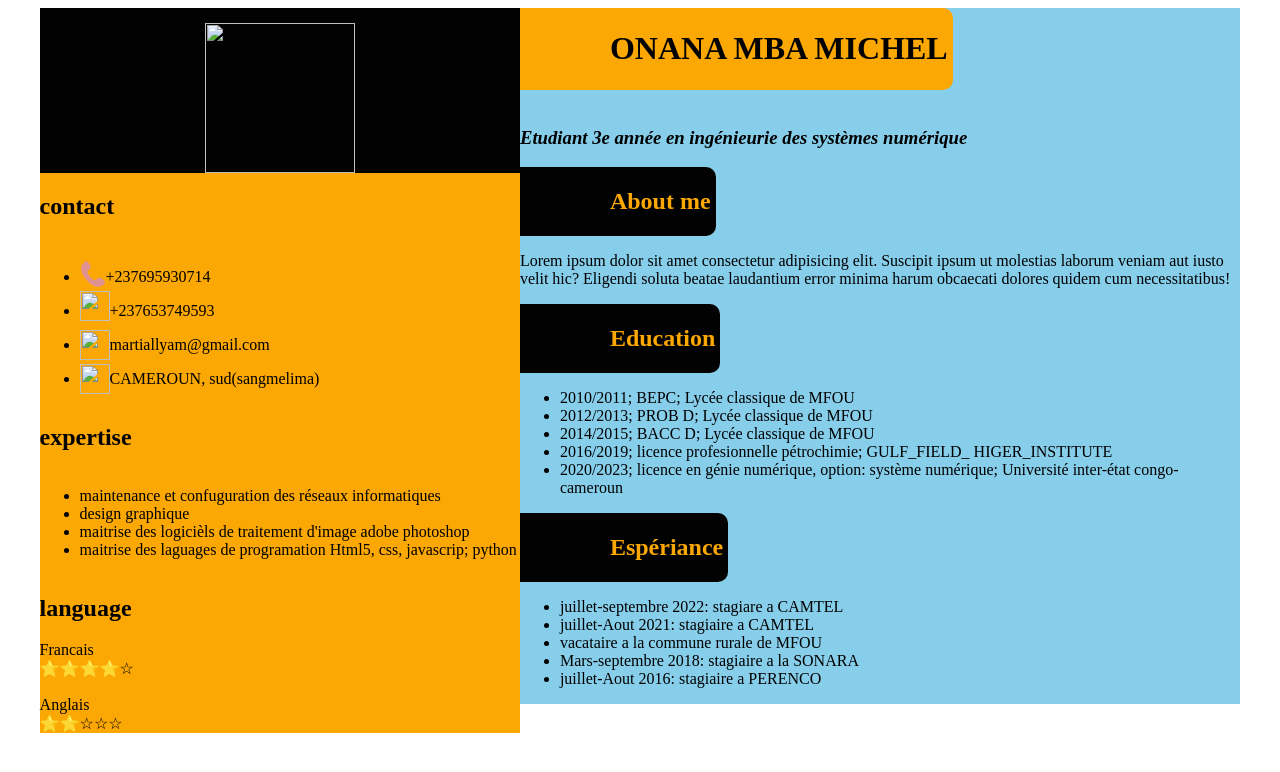
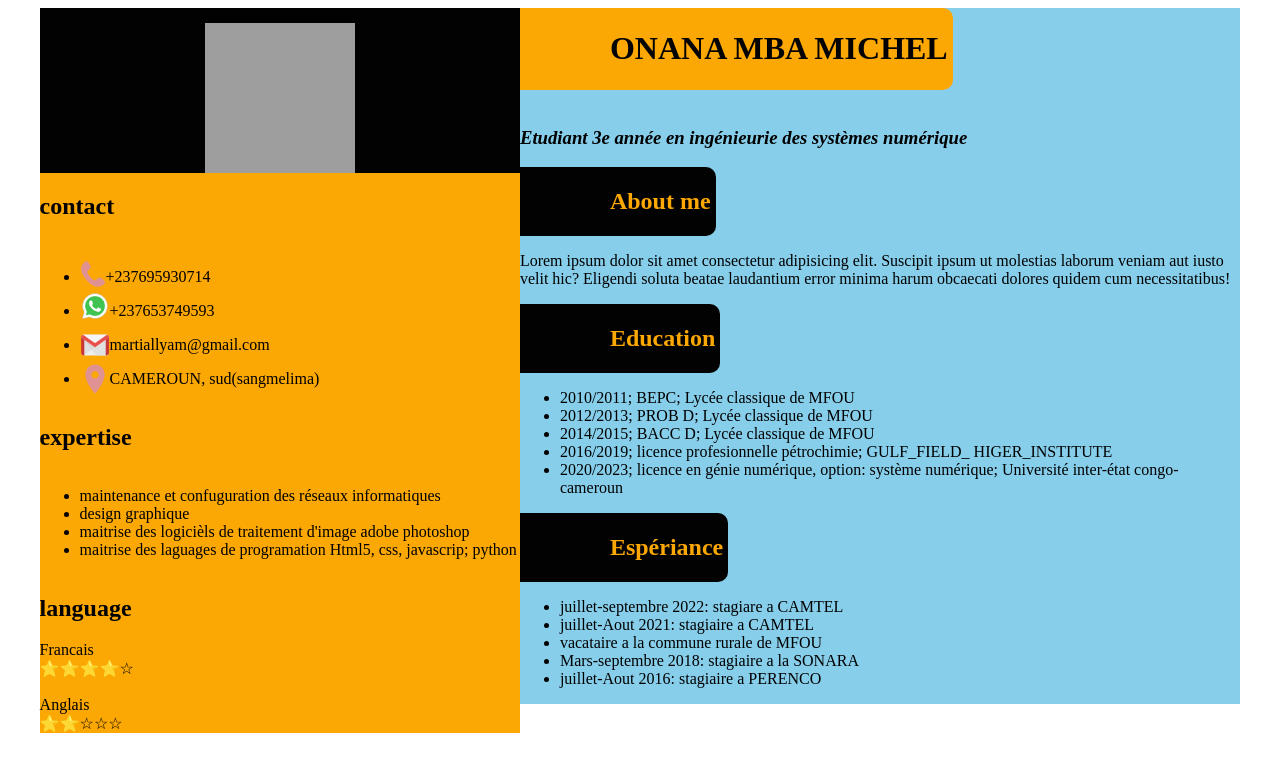
Before and after one commit to lyamonana/CvMichel, a plain HTML site: page index.html in a window 1280 px wide. Drawn offline with Linux system fonts and the light colour scheme; the site is published under a folder, as on GitHub Pages, so addresses that start at the root find nothing.

Commit message:
Update index.html

```diff
--- a/index.html
+++ b/index.html
@@ -12,19 +12,19 @@
         <div class="bloc_cv">
             <div class="bloc_cv_left">
                 <div class="bloc_cv_left_top">
-                    <img class="ma_photo" src="/images/image.png" alt="">
+                    <img class="ma_photo" src="./images/image.png" alt="">
 
                 </div>
                 <div class="bloc_cv_left_bottom">
                     <h2>contact</h2>
                     <ul>
                         <li class=""> <span class="icontel"><img class="img_tel" src="./images/call.png" alt=""></span>+237695930714
-                            <!--<span class="icon_mail"><img class="img_mail" src="/images/gmail.png" alt=""></span>martiallyam@gmail.com --></li>
-                        <li class=""> <span class="iconwhatsapp"><img class="img_whatsapp" src="/images/whatsapp.png" alt=""></span>+237653749593
-                            <!--<span class="icon_mail"><img class="img_mail" src="/images/gmail.png" alt=""></span>martiallyam@gmail.com --> </li>
-                        <li class=""><span class="icon_mail"><img class="img_mail" src="/images/gmail.png" alt=""></span>martiallyam@gmail.com </li>
+                            <!--<span class="icon_mail"><img class="img_mail" src="./images/gmail.png" alt=""></span>martiallyam@gmail.com --></li>
+                        <li class=""> <span class="iconwhatsapp"><img class="img_whatsapp" src="./images/whatsapp.png" alt=""></span>+237653749593
+                            <!--<span class="icon_mail"><img class="img_mail" src="./images/gmail.png" alt=""></span>martiallyam@gmail.com --> </li>
+                        <li class=""><span class="icon_mail"><img class="img_mail" src="./images/gmail.png" alt=""></span>martiallyam@gmail.com </li>
 
-                        <li class=""> <span class="icon_adresse"><img class="img_adresse" src="/images/adresse.png" alt=""></span>CAMEROUN, sud(sangmelima) </li>
+                        <li class=""> <span class="icon_adresse"><img class="img_adresse" src="./images/adresse.png" alt=""></span>CAMEROUN, sud(sangmelima) </li>
                     </ul>
 
                     <h2>expertise</h2>
```
